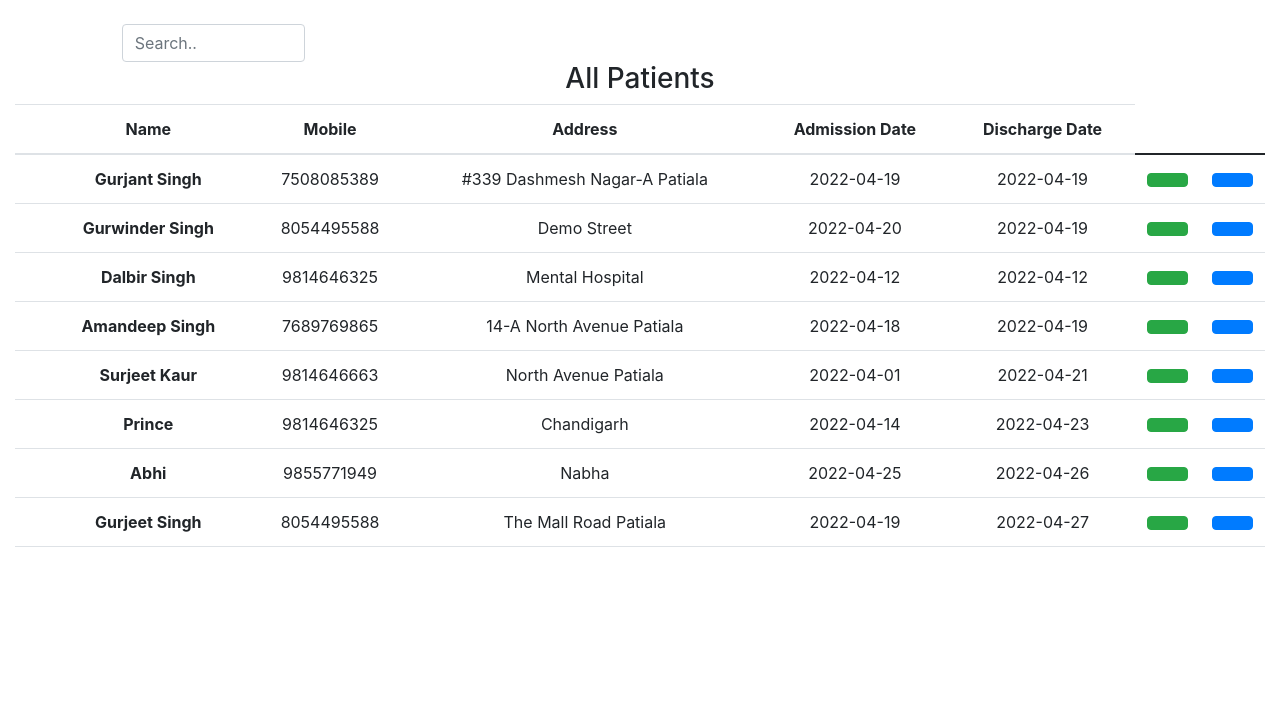
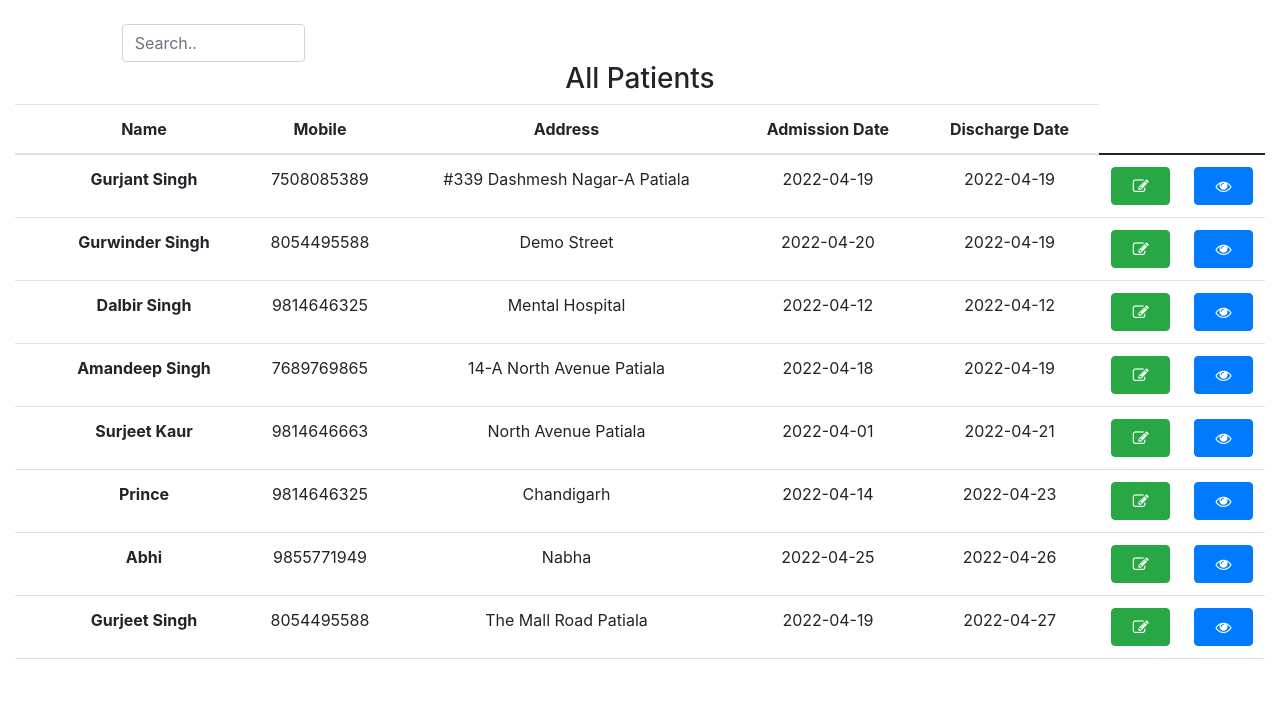
Before and after one commit to raviyadav-git/codifyy, a PHP site: page /list.php in a window 1280 px wide. Shown: the part 91-800 px from the top of the page. Run offline with PHP 8.4, Linux system fonts and the light colour scheme; a user stored in the database is signed in; data comes from the database, SQL or seed files in the repository.

Commit message:
Updating

```diff
--- a/clinicmain/list.php
+++ b/clinicmain/list.php
@@ -18,6 +18,7 @@ error_reporting(0);
     <meta http-equiv="X-UA-Compatible" content="IE=edge">
     <meta name="viewport" content="width=device-width, initial-scale=1.0">
     <link rel="stylesheet" href="./style.css">
+    <link rel="stylesheet" href="https://cdnjs.cloudflare.com/ajax/libs/font-awesome/4.7.0/css/font-awesome.min.css">
     <!-- Latest compiled and minified CSS -->
     <link rel="stylesheet" href="https://cdn.jsdelivr.net/npm/bootstrap@4.6.1/dist/css/bootstrap.min.css">
     <!-- jQuery library -->
--- a/clinicmain/motherslist.php
+++ b/clinicmain/motherslist.php
@@ -18,6 +18,7 @@ error_reporting(0);
     <meta http-equiv="X-UA-Compatible" content="IE=edge">
     <meta name="viewport" content="width=device-width, initial-scale=1.0">
     <link rel="stylesheet" href="./style.css">
+    <link rel="stylesheet" href="https://cdnjs.cloudflare.com/ajax/libs/font-awesome/4.7.0/css/font-awesome.min.css">
     <!-- Latest compiled and minified CSS -->
     <link rel="stylesheet" href="https://cdn.jsdelivr.net/npm/bootstrap@4.6.1/dist/css/bootstrap.min.css">
     <!-- jQuery library -->
```
